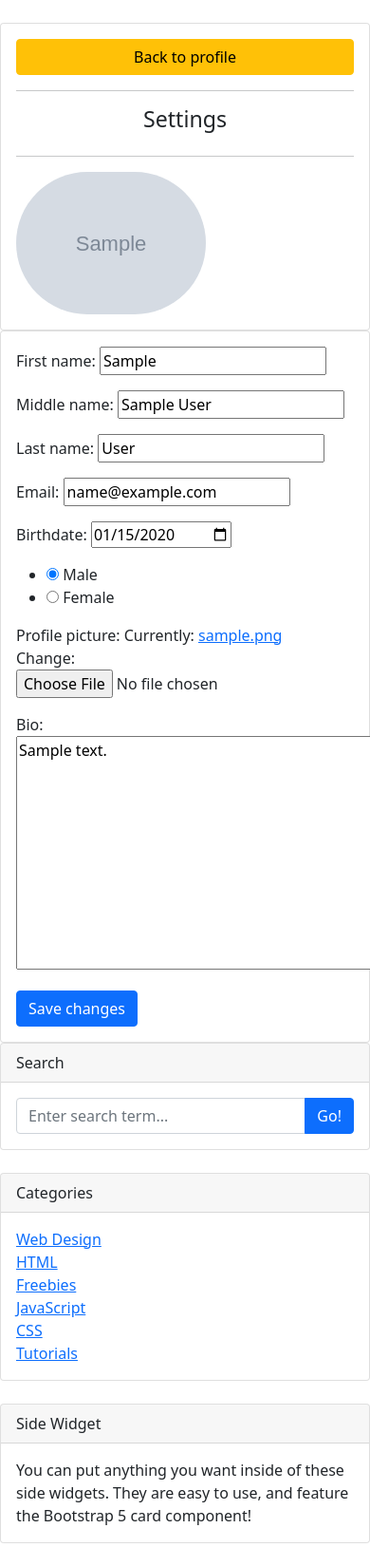
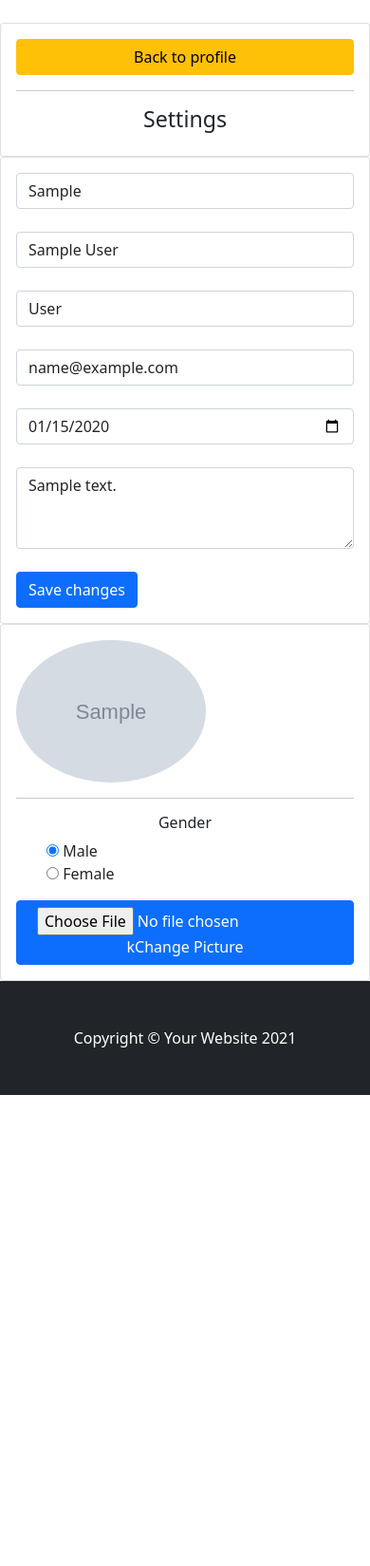
Before and after one commit to mcdonald-0/Blog, a Django app: page /profile/settings/ in a window 390 px wide; the page is wider, and only the part inside the window is pictured. Shown: the part 56-1705 px from the top of that part at 95% size. After the commit the page ends 1209 px from the top of that part, so only its background shows below. Run offline with Django 3.2, Linux system fonts and the light colour scheme; a user stored in the database is signed in; tables that the repository leaves empty hold one stand-in row (values such as "Sample post"); grey boxes marked "Sample" are stand-in pictures; some libraries are stand-ins or nearby versions.

Commit message:
Create like section and moved the footer to its own file

```diff
--- a/blog/forms.py
+++ b/blog/forms.py
@@ -11,21 +11,42 @@ class DatePicker(forms.DateInput):
 
 class EditProfileForm(ModelForm):
 	first_name = forms.CharField(
-        widget=forms.TextInput(attrs={'placeholder': 'First name'})
+        widget=forms.TextInput(attrs={
+        	'placeholder': 'First name' ,
+        	'class': 'form-control',
+        	})
         )
 	middle_name = forms.CharField(
 		required=False,
-        widget=forms.TextInput(attrs={'placeholder': 'Middle name'})
+        widget=forms.TextInput(attrs={
+        	'placeholder': 'Middle name' ,
+        	'class': 'form-control',
+        	})
         )
 	last_name = forms.CharField(
-        widget=forms.TextInput(attrs={'placeholder': 'Last name'})
+        widget=forms.TextInput(attrs={
+        	'placeholder': 'Last name',
+        	'class': 'form-control',
+        	})
         )
 	email = forms.EmailField(
-        widget=forms.EmailInput(attrs={'placeholder': 'Email'})
+        widget=forms.EmailInput(attrs={
+        	'placeholder': 'Email',
+        	'class': 'form-control',
+        	})
         )
 	birthdate = forms.CharField(
-        widget=DatePicker()
+        widget=DatePicker(attrs={
+        	'class': 'form-control',
+        	})
         )
+	bio = forms.CharField(
+		widget=forms.Textarea(attrs={
+			'class': 'form-control',
+			'rows': 3,
+			'placeholder': 'Write a little about your self!'
+			})
+		)
 
 	GENDER_CHOICES = (
     		('M', 'Male'),
--- a/blog/models.py
+++ b/blog/models.py
@@ -20,7 +20,7 @@ class UserProfile(models.Model):
     	)
     gender = models.CharField(max_length=1, choices=GENDER_CHOICES, null=True)
 
-    profile_picture = models.ImageField(default='defaultimg.jpg', null=True)
+    profile_picture = models.ImageField(default='blog.jpg', null=True)
 
     bio = models.TextField(null=True, blank=True)
 
@@ -41,13 +41,16 @@ class BlogPost(models.Model):
     author = models.ForeignKey(UserProfile, null=True, on_delete=models.SET_NULL)
 
     title = models.CharField(max_length=200, null=True)
-    related_image = models.ImageField(default='defaultimg.jpg', upload_to="blog_images/", null=True)
+    related_image = models.ImageField(default='blog.jpg', upload_to="blog_images/", null=True)
     content = RichTextField()
 
     categories = models.ManyToManyField(Category)
     likes = models.ManyToManyField(UserProfile, related_name='likes', null=True, blank=True)
 
     date_added = models.DateTimeField(auto_now_add=True, null=True)
+
+    def total_likes(self):
+        return self.likes.count()
 
     def __str__(self):
         return "%s | %s " % (self.title, self.author)
--- /dev/null
+++ b/blog/templates/blog/footer.html
@@ -0,0 +1,3 @@
+ <footer class="py-5 bg-dark">
+    <div class="container"><p class="m-0 text-center text-white">Copyright &copy; Your Website 2021</p></div>
+</footer>
--- a/blog/templates/blog/index.html
+++ b/blog/templates/blog/index.html
@@ -37,7 +37,7 @@
                     <!-- Featured blog post-->
                     <div class="card mb-4">
 
-                        <a href="{% url 'blog:viewpost' last_post.id %}"><img class="card-img-top" src="{% static 'images/kakashi.jpg' %}" alt="..." /></a>
+                        <a href="{% url 'blog:viewpost' last_post.id %}"><img class="card-img-top" src="{% static 'images/featured.png' %}" alt="..." /></a>
 
                         <div class="card-body">
 
@@ -127,9 +127,7 @@
             </div>
         </div>
         <!-- Footer-->
-        <footer class="py-5 bg-dark">
-            <div class="container"><p class="m-0 text-center text-white">Copyright &copy; Your Website 2021</p></div>
-        </footer>
+        {% include 'blog/footer.html' %}
         <!-- Bootstrap core JS-->
         <script src="https://cdn.jsdelivr.net/npm/bootstrap@5.0.2/dist/js/bootstrap.bundle.min.js"></script>
         <!-- Core theme JS-->
--- a/blog/templates/blog/navbar.html
+++ b/blog/templates/blog/navbar.html
@@ -16,7 +16,7 @@
 
             <div class="container">
 
-                  <span class="navbar-brand text-capitalize" id="hello-message">Hello, {{ user.username|default:'Guest' }}</span>
+                  <span class="navbar-brand text-capitalize" id="hello-message">Hello, {{ request.user.username|default:'Guest' }}</span>
 
                 <button class="navbar-toggler" type="button" data-bs-toggle="collapse" data-bs-target="#navbarSupportedContent" aria-controls="navbarSupportedContent" aria-expanded="false" aria-label="Toggle navigation"><span class="navbar-toggler-icon"></span></button>
 
--- a/blog/templates/blog/update_post.html
+++ b/blog/templates/blog/update_post.html
@@ -19,4 +19,7 @@
         </div>
     </div>
 </div>
+
+{% include 'blog/footer.html' %}
+
 {% endblock content %}
--- a/blog/templates/blog/upload_post.html
+++ b/blog/templates/blog/upload_post.html
@@ -7,7 +7,9 @@
 <form method="POST" enctype="multipart/form-data">
 	{% csrf_token %}
     {{ form.as_p }}
-    <button class="btn btn-primary" type="submit">Post</button>
+    <button class="btn btn-primary mb-3" type="submit">Post</button>
 </form>
 
+{% include 'blog/footer.html' %}
+
 {% endblock %}
--- a/blog/templates/blog/user_profile_settings.html
+++ b/blog/templates/blog/user_profile_settings.html
@@ -19,25 +19,22 @@
         padding: 10px;
         margin-top: 10px;
     }
+    ul {
+        list-style-type: none;
+    }
 </style>
 
 <br>
 <div class="row">
     <div class="col-md-3">
         <div class="card card-body">
-
             <a href="{% url 'blog:viewmyprofile' %}" class="btn btn-warning">Back to profile</a>
-
             <hr>
             <h3 style="text-align: center;">Settings</h3>
-
-            <hr>
-            <a href="{{ request.user.userprofile.profile_picture.url }}"><img src="{{ request.user.userprofile.profile_picture.url }}" class="profile-pic"></a>
-
         </div>
     </div>
 
-    <div class="col-md-5">
+    <div class="col-md-6">
         <div class="card card-body">
 
             {% for message in messages %}
@@ -45,15 +42,49 @@
             {% endfor %}
 
             <form action="" method="POST" enctype="multipart/form-data">
+
 				{% csrf_token %}
-				{{ form.as_p }}
+
+				{{ form.first_name }}
+                <br>
+
+                {{ form.middle_name }}
+                <br>
+
+                {{ form.last_name }}
+                <br>
+
+                {{ form.email }}
+                <br>
+
+                {{ form.birthdate }}
+                <br>
+
+                {{ form.bio }}
+                <br>
+
+
     	       <button class="btn btn-primary" type="submit">Save changes</button>
 	       </form>
 
         </div>
     </div>
-    <!-- Side widget-->
-    {% include 'blog/side_widgets.html' %}
+
+    <div class="col-md-3">
+        <div class="card card-body">
+            <img src="{{ request.user.userprofile.profile_picture.url }}" alt="{{ request.user.userprofile }}'s picture" class="rounded-circle" width="200">
+            <hr>
+
+            <h6 class="text-center">Gender</h6>
+            {{ form.gender }}
+
+            <button class="btn btn-primary"><input type="file" name="profile_picture" accept="image/*" id="id_profile_picture">kChange Picture</button>
+
+        </div>
+    </div>
+
 </div>
 
+{% include 'blog/footer.html' %}
+
 {% endblock %}
--- a/blog/templates/blog/user_profile_view.html
+++ b/blog/templates/blog/user_profile_view.html
@@ -14,4 +14,7 @@
         <a href="#" class="btn btn-primary">See Profile</a>
       </div>
     </div>
+
+{% include 'blog/footer.html' %}
+
 {% endblock %}
--- a/blog/urls.py
+++ b/blog/urls.py
@@ -8,6 +8,7 @@ urlpatterns = [
     path('upload/', views.uploadPost, name='uploadpost'),
 
     path('view/<str:pk>/', views.viewPost, name="viewpost"),
+    path('like/<str:pk>/', views.likePost, name="likepost"),
     path('update/<str:pk>/', views.updatePost, name="updatepost"),
     path('remove/<str:pk>/', views.deletePost, name="deletepost"),
 
--- a/blog/views.py
+++ b/blog/views.py
@@ -57,18 +57,21 @@ def viewPost(request, pk):
 	if request.method == 'POST':
 		form = CommentForm(request.POST)
 		if form.is_valid():
-			if request.user.is_authenticated:
-				Comment.objects.create(post=blog, user=request.user.userprofile, **form.cleaned_data)
-			else:
-				messages.warning(request, 'You have to login to perform comment on a post!')
+			Comment.objects.create(post=blog, user=request.user.userprofile, **form.cleaned_data)
 			return redirect('blog:viewpost', pk=pk)
 
 	context = {
 		'blog': blog,
 		'form': form,
+		'total_likes': blog.total_likes(),
 	}
 
 	return render(request, 'blog/view_post.html', context)
+
+def likePost(request, pk):
+	post = get_object_or_404(BlogPost, id=request.POST.get('blog_id'))
+	post.likes.add(request.user.userprofile)
+	return redirect('blog:viewpost', pk=pk)
 
 @unregistered_user
 @login_required(login_url='registration:login')
```
Also changed, not shown: blog/templates/blog/self_profile_view.html (+3 -7 lines), blog/templates/blog/view_post.html (+11 -0 lines), blog/migrations/0025_alter_userprofile_profile_picture.py (added), static/images/blog.jpg (added), static/images/heart.png (added), static/images/vlcsnap-2640-05-06-12h49m22s519.png (added), 1 other file.
